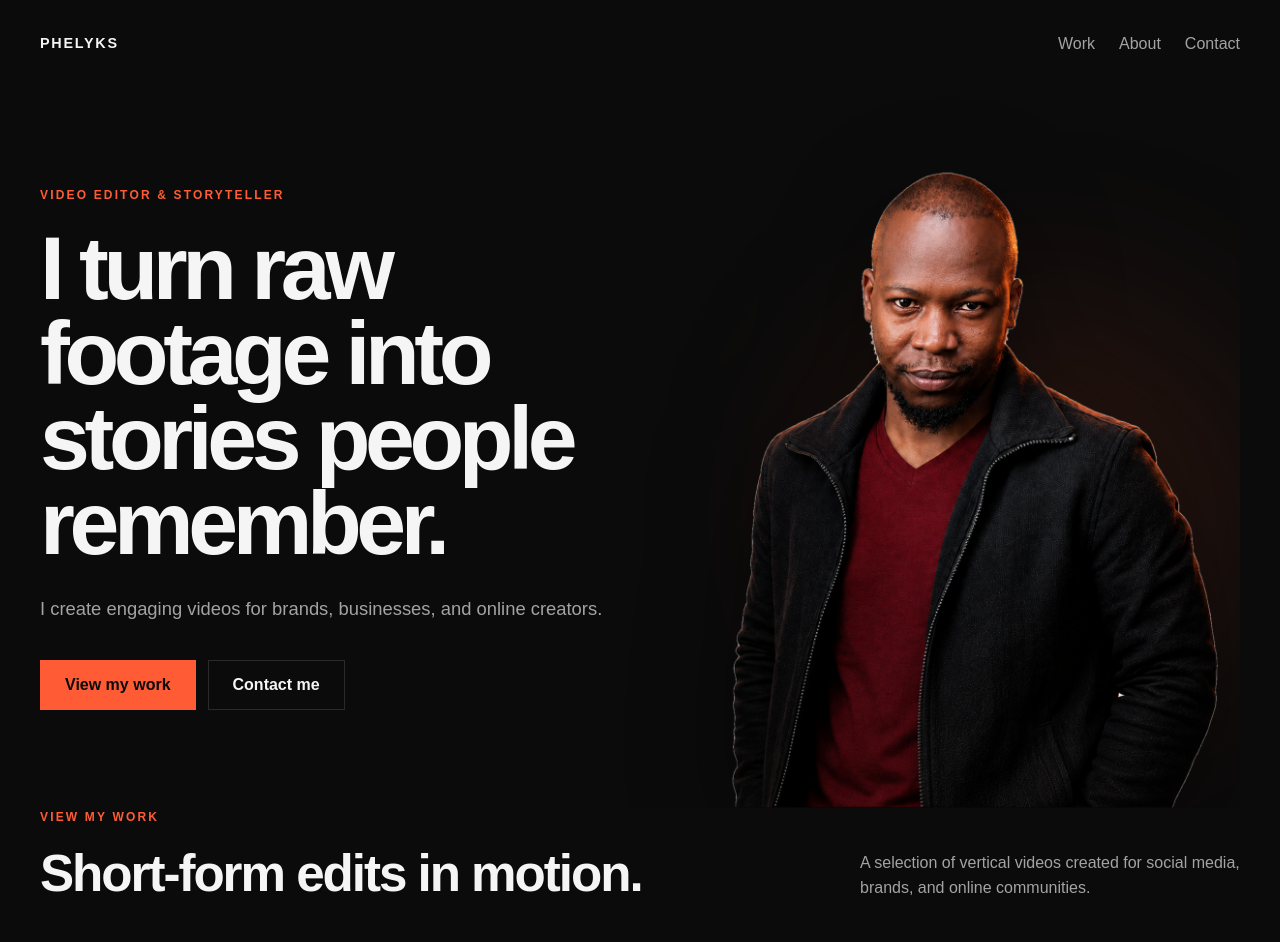
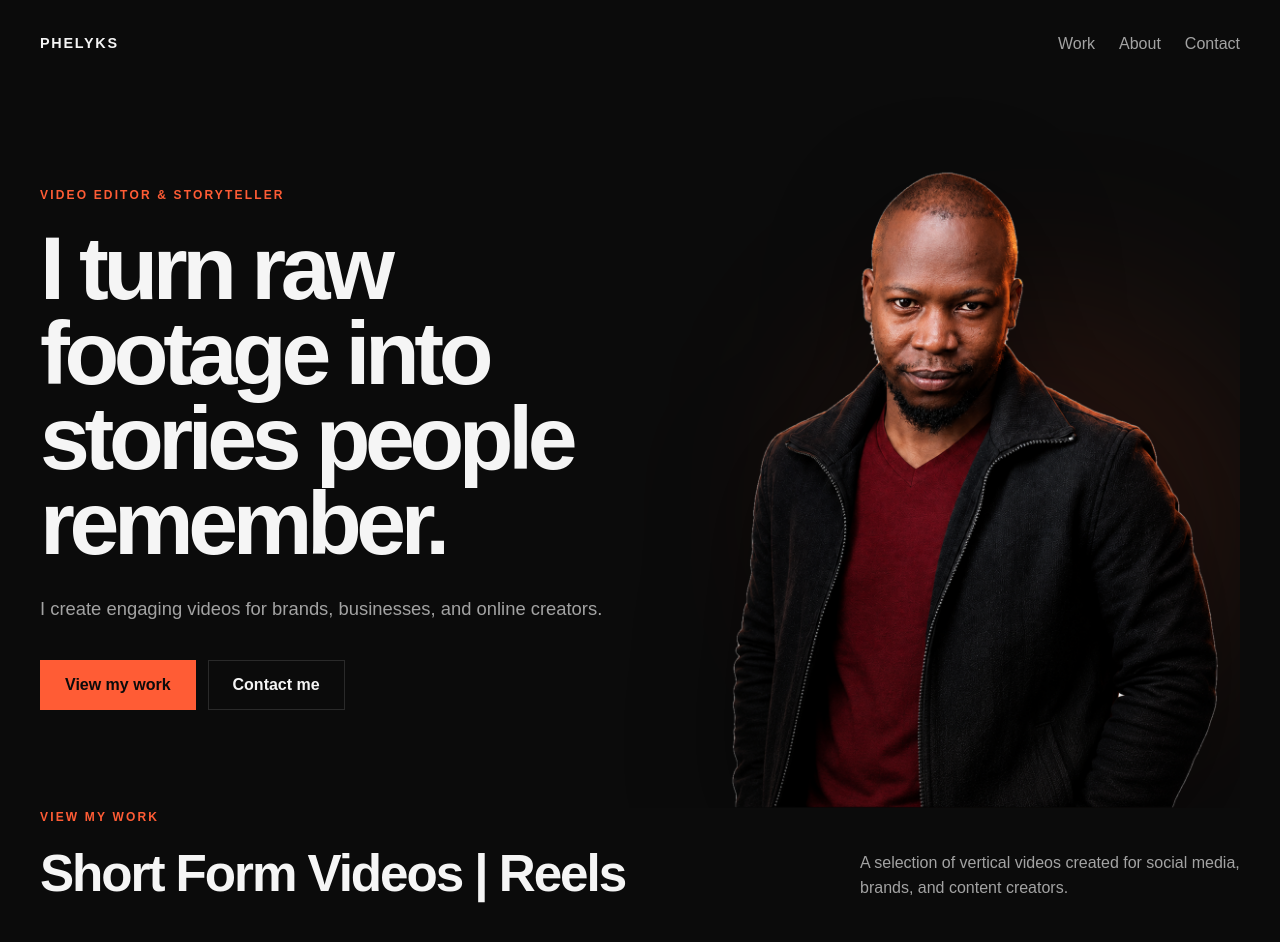
Before and after one commit to Phelyks/VidPortorfolio, a Next.js app: page / in a window 1280 px wide. Shown: the top 942 px of the page. Built offline with nearby package versions, Linux system fonts and the light colour scheme.

Commit message:
update portfolio

```diff
--- a/src/app/page.js
+++ b/src/app/page.js
@@ -206,12 +206,12 @@ function WorkCarousel() {
       <div className="carousel-heading">
         <div>
           <p className="eyebrow">View my work</p>
-          <h2 id="showreel-heading">Short-form edits in motion.</h2>
+          <h2 id="showreel-heading">Short Form Videos | Reels</h2>
         </div>
 
         <p>
           A selection of vertical videos created for social media, brands, and
-          online communities.
+          content creators.
         </p>
       </div>
 
```
